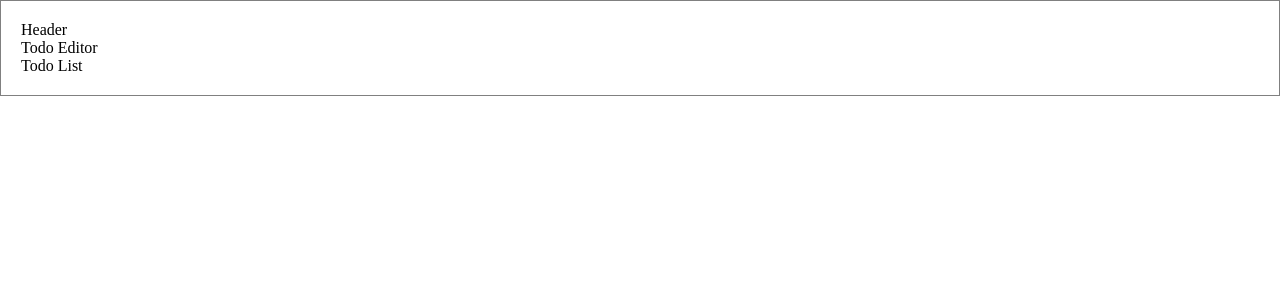
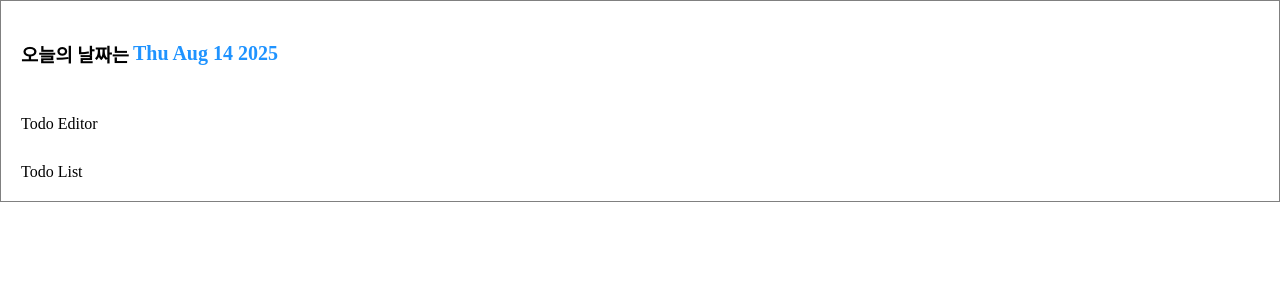
Before and after one commit to heehortus/React-Todo, a React (Vite) app: page / in a window 1280 px wide. Shown: the top 300 px of the page. Built offline with nearby package versions, Linux system fonts and the light colour scheme.

Commit message:
fix: update base pages directory

```diff
--- a/src/App.css
+++ b/src/App.css
@@ -5,4 +5,7 @@
   box-sizing: border-box;
   padding: 20px;
   border: 1px solid gray;
+  display: flex;
+  flex-direction: column;
+  gap: 30px;
 }
--- a/src/App.jsx
+++ b/src/App.jsx
@@ -1,9 +1,10 @@
 import "./App.css";
+import Header from "./components/Header";
 
 function App() {
   return (
     <div className="App">
-      <div>Header</div>
+      <Header/>
       <div>Todo Editor</div>
       <div>Todo List</div>
     </div>
--- /dev/null
+++ b/src/components/Header.css
@@ -0,0 +1,11 @@
+.Header {
+  display: flex;
+  flex-direction: row;
+  align-items: center;
+  gap: 4px;
+}
+
+.Header h1 {
+  font-size: 20px;
+  color: #1f93ff;
+}
--- /dev/null
+++ b/src/components/Header.jsx
@@ -0,0 +1,12 @@
+import "./Header.css";
+
+const Header = () => {
+  return (
+    <div className="Header">
+      <h3>오늘의 날짜는</h3>
+      <h1>{new Date().toDateString()}</h1>
+    </div>
+  );
+};
+
+export default Header;
--- /dev/null
+++ b/src/components/TodoEditor.jsx
@@ -0,0 +1 @@
+import "./TodoEditor.css";
--- a/vite.config.js
+++ b/vite.config.js
@@ -4,4 +4,5 @@ import react from "@vitejs/plugin-react";
 // https://vite.dev/config/
 export default defineConfig({
   plugins: [react()],
+  base: "/React-Todo",
 });
```
Also changed, not shown: src/components/TodoEditor.css (added).
